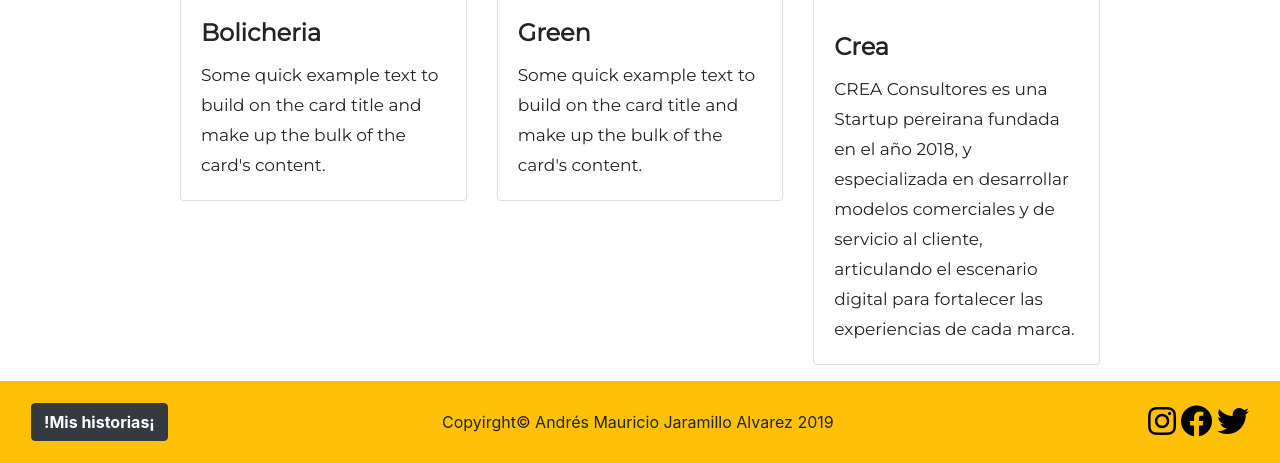
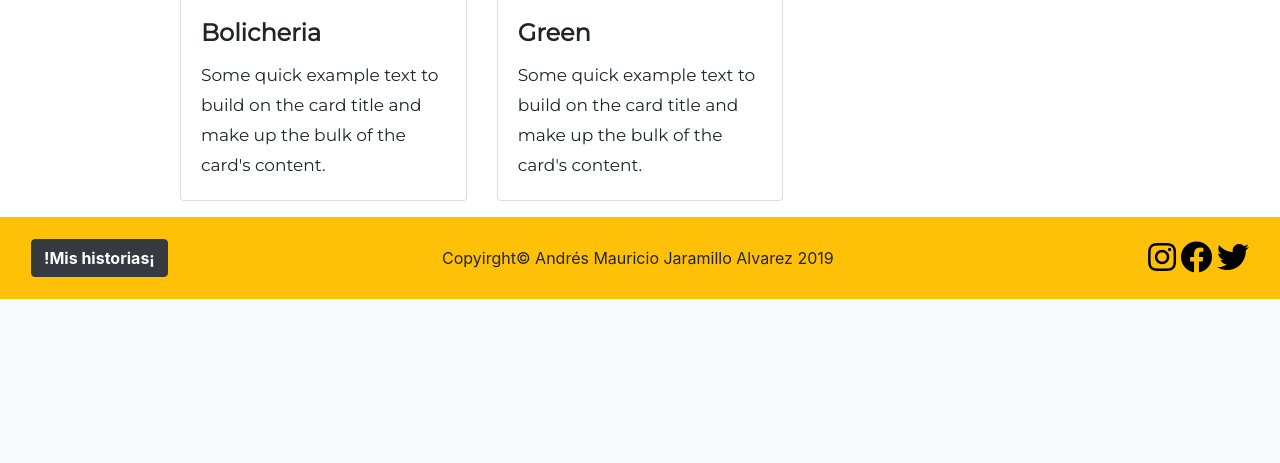
Before and after one commit to scam627/happy-project, a PHP site: page / in a window 1280 px wide. Shown: the part 2536-2999 px from the top of the page. After the commit the page ends 2835 px from the top, so only its background shows below. Run offline with PHP 8.4, Linux system fonts and the light colour scheme; some libraries are stand-ins or nearby versions; some web fonts are replaced.

Commit message:
crea desable

```diff
--- a/index.php
+++ b/index.php
@@ -181,7 +181,7 @@
 					</div>
 				</div>
 			</div>
-			<div class="col-12 col-lg-4">
+			<!-- <div class="col-12 col-lg-4">
 				<div class="card mt-2">
 					<img src="./assets/images/logo-crea.png" class="card-img-top" alt="...">
 					<div class="card-body">
@@ -192,7 +192,7 @@
 							escenario digital para fortalecer las experiencias de cada marca.</p>
 					</div>
 				</div>
-			</div>
+			</div> -->
 		</div>
 	</div>
 </section>
```
